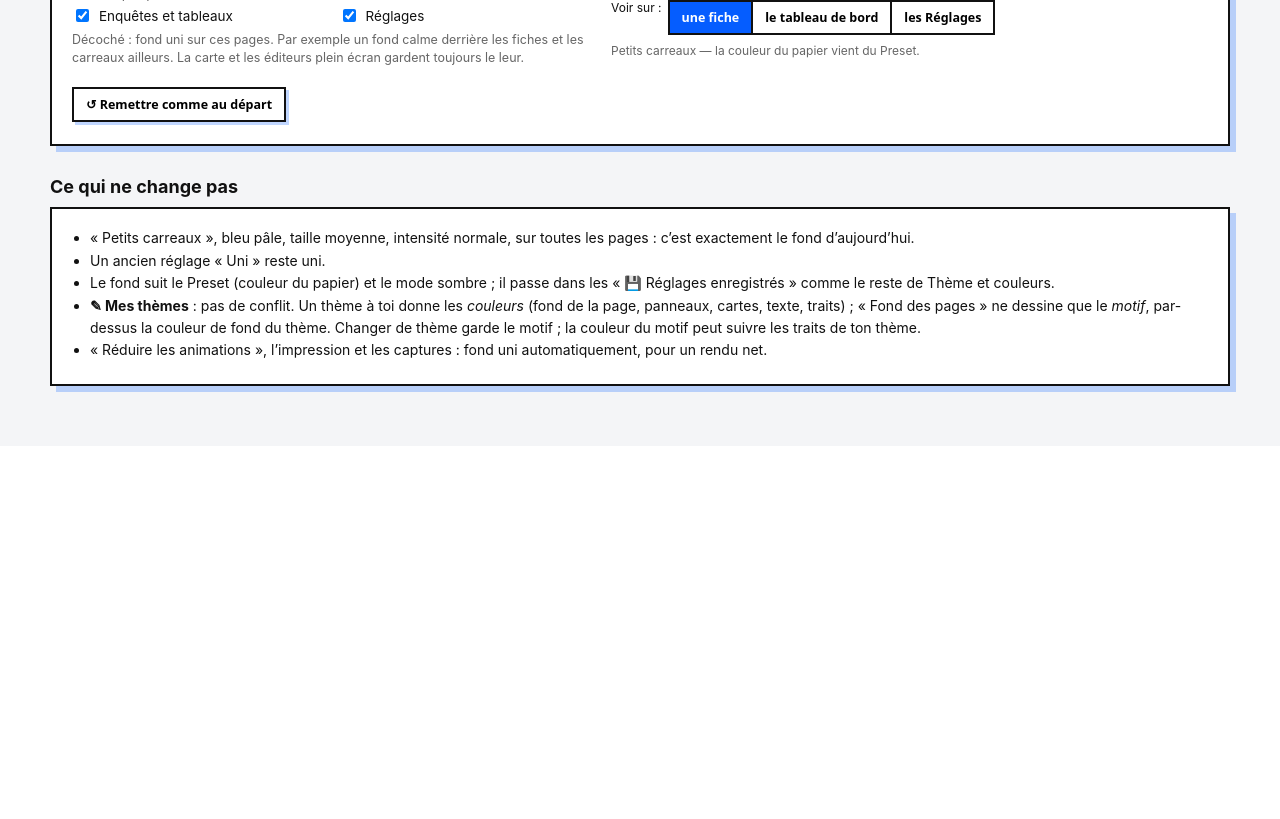
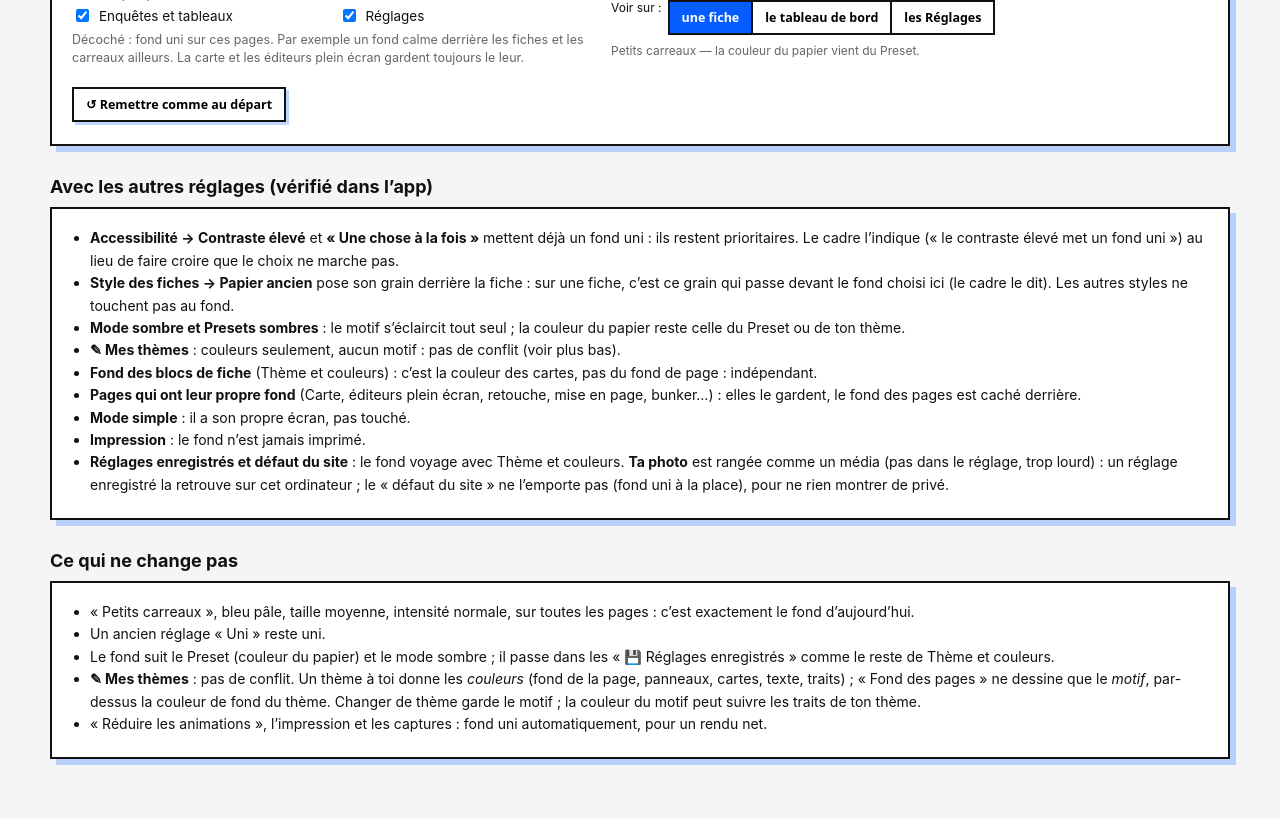
Before and after one commit to victorbaissait/lcnda, a PHP site: page /LCNDA/docs/design/fond-des-pages.html in a window 1280 px wide. Shown: the part 1347-2166 px from the top of the page. Before the commit the page ends 1739 px from the top, so only its background shows below. Run offline with PHP 8.4, Linux system fonts and the light colour scheme.

Commit message:
Style des fiches « Papier ancien » : le grain revient derrière la fiche (il ne se voyait plus que dans l’aperçu) ; maquette Fond des pages : cohabitation avec les autres réglages
Co-Authored-By: Claude Opus 5.5 <noreply@anthropic.com>
Claude-Session: https://claude.ai/code/session_01Qr4GcfNUwDUMwPYKKYuhBP

```diff
--- a/docs/design/fond-des-pages.html
+++ b/docs/design/fond-des-pages.html
@@ -148,6 +148,19 @@ body.seul{padding:0;background:transparent}body.seul .wrap>:not(.card.cadre){dis
   </div>
 </div>
 
+<h2>Avec les autres réglages (vérifié dans l’app)</h2>
+<div class="card"><ul style="margin:0;padding-left:18px;font-size:14px;line-height:1.6">
+  <li><b>Accessibilité → Contraste élevé</b> et <b>« Une chose à la fois »</b> mettent déjà un fond uni : ils restent prioritaires. Le cadre l’indique (« le contraste élevé met un fond uni ») au lieu de faire croire que le choix ne marche pas.</li>
+  <li><b>Style des fiches → Papier ancien</b> pose son grain derrière la fiche : sur une fiche, c’est ce grain qui passe devant le fond choisi ici (le cadre le dit). Les autres styles ne touchent pas au fond.</li>
+  <li><b>Mode sombre et Presets sombres</b> : le motif s’éclaircit tout seul ; la couleur du papier reste celle du Preset ou de ton thème.</li>
+  <li><b>✎ Mes thèmes</b> : couleurs seulement, aucun motif : pas de conflit (voir plus bas).</li>
+  <li><b>Fond des blocs de fiche</b> (Thème et couleurs) : c’est la couleur des cartes, pas du fond de page : indépendant.</li>
+  <li><b>Pages qui ont leur propre fond</b> (Carte, éditeurs plein écran, retouche, mise en page, bunker…) : elles le gardent, le fond des pages est caché derrière.</li>
+  <li><b>Mode simple</b> : il a son propre écran, pas touché.</li>
+  <li><b>Impression</b> : le fond n’est jamais imprimé.</li>
+  <li><b>Réglages enregistrés et défaut du site</b> : le fond voyage avec Thème et couleurs. <b>Ta photo</b> est rangée comme un média (pas dans le réglage, trop lourd) : un réglage enregistré la retrouve sur cet ordinateur ; le « défaut du site » ne l’emporte pas (fond uni à la place), pour ne rien montrer de privé.</li>
+</ul></div>
+
 <h2>Ce qui ne change pas</h2>
 <div class="card"><ul style="margin:0;padding-left:18px;font-size:14px;line-height:1.6">
   <li>« Petits carreaux », bleu pâle, taille moyenne, intensité normale, sur toutes les pages : c’est exactement le fond d’aujourd’hui.</li>
--- a/index.php
+++ b/index.php
@@ -76,7 +76,7 @@ header('X-Content-Type-Options: nosniff');
     <link rel="stylesheet" href="assets/css/editeurs.css?v=4">
     <link rel="stylesheet" href="assets/css/apparence-traits.css?v=12" id="lc-frame-css" media="not all">
     <link rel="stylesheet" href="assets/css/designs-gen.css?v=12" id="lc-designs-gen" media="not all">
-    <link rel="stylesheet" href="assets/css/designs.css?v=10">
+    <link rel="stylesheet" href="assets/css/designs.css?v=11">
     <script>/* 🎨 Designs au choix (app-designs.js) : le style choisi est posé avant le premier dessin, sans clignotement */
     (function(){try{var c=JSON.parse(localStorage.getItem('lcnda-designs-ui-v2')||'null');if(!c||typeof c!=='object'||!c.a)return;var r=document.documentElement,k;
     for(k in c.a)if(/^data-lc-[a-z]+$/.test(k)&&/^[a-z0-9-]{1,20}$/.test(String(c.a[k])))r.setAttribute(k,c.a[k]);
```
Also changed, not shown: assets/css/designs.css (+10 -8 lines).
